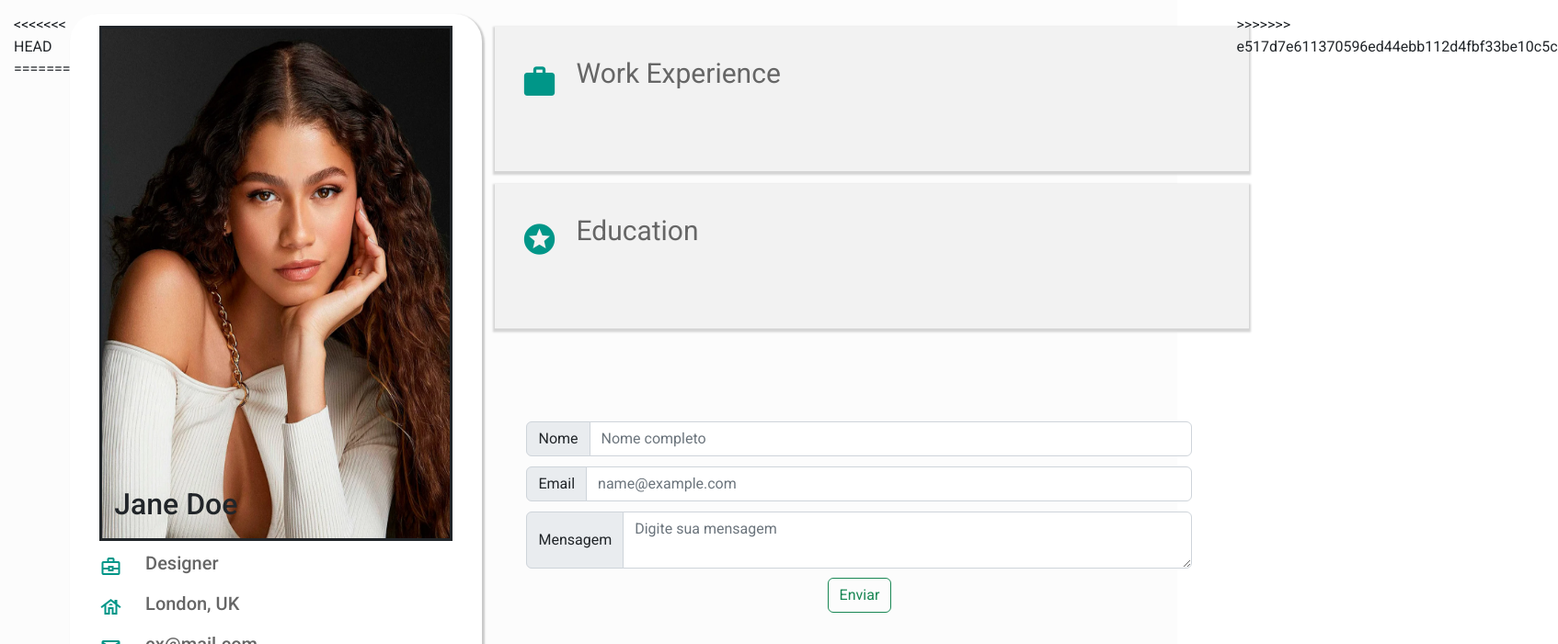
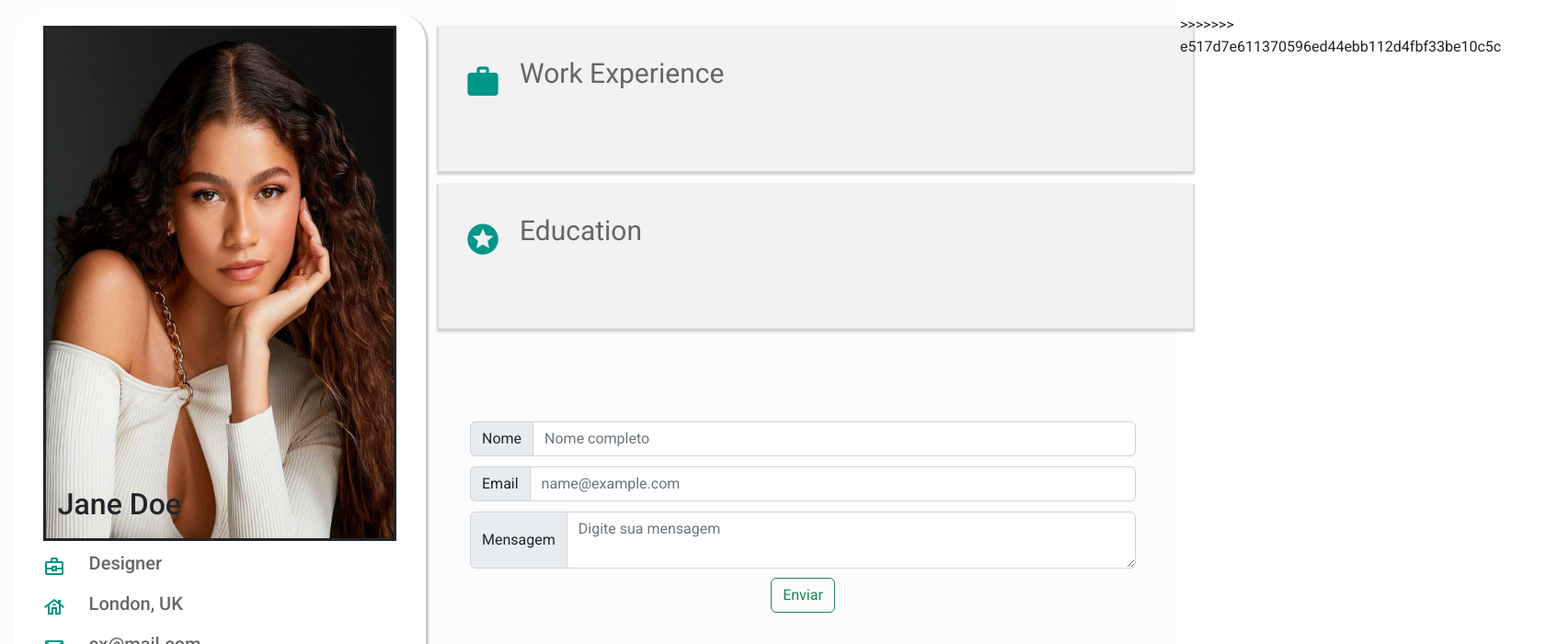
Before and after one commit to thayssa-souza/Project_Curriculum-vitae, an Angular app in the folder Curriculo/: page / in a window 1280 px wide. Shown: the top 700 px of the page at 92% size, 1694 px wide, since content can reach past the window. Built offline with nearby package versions, Linux system fonts and the light colour scheme.

Commit message:
Removendo bug <<<<HEAD

```diff
--- a/Curriculo/src/app/app.component.html
+++ b/Curriculo/src/app/app.component.html
@@ -1,10 +1,9 @@
 <main>
-  <<<<<<< HEAD
   <!-- <app-info-general></app-info-general>
   <section class="experiences">
     <app-experiences [experiences]="data.experience"></app-experiences>
   </section> -->
-  =======
+
   <app-info-general [basicInfo]="data.basicInfo"></app-info-general>
   <section class="experiences">
     <app-experiences [experiences]="data.experience"></app-experiences>
```
